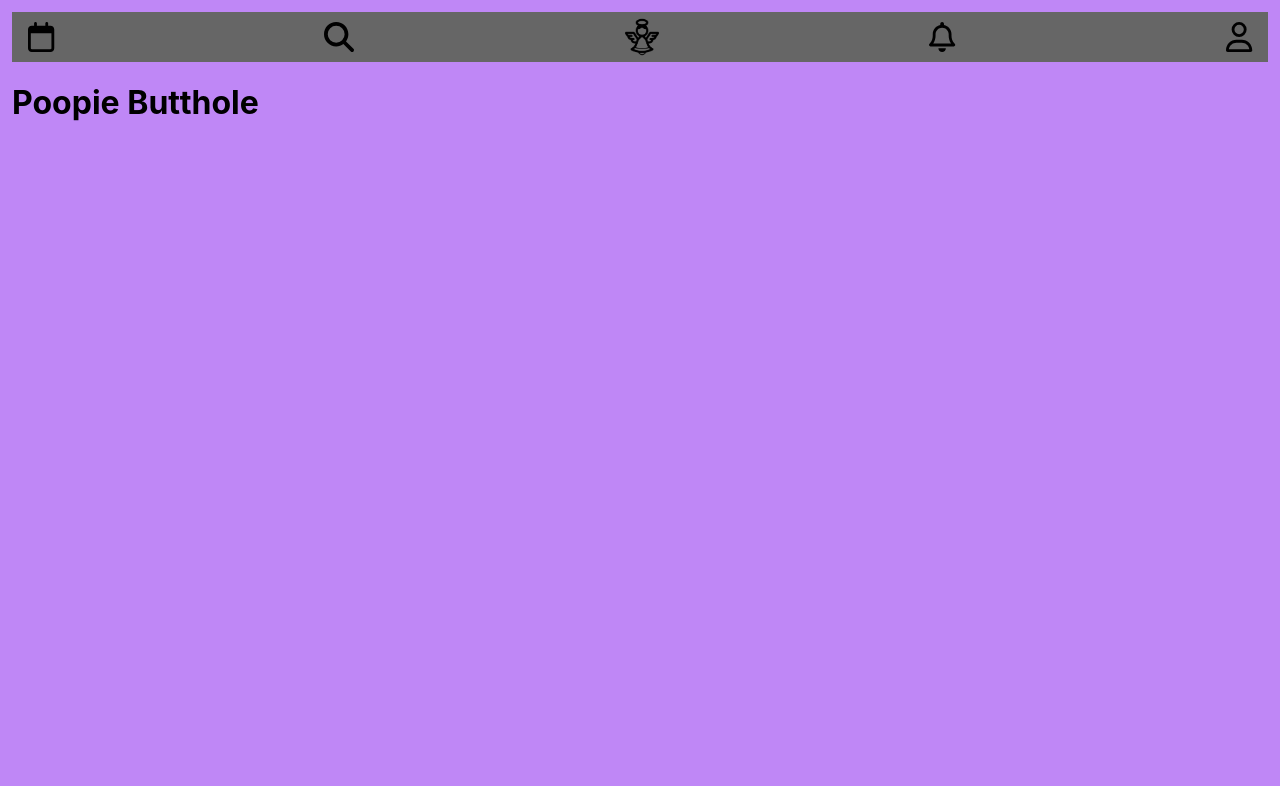
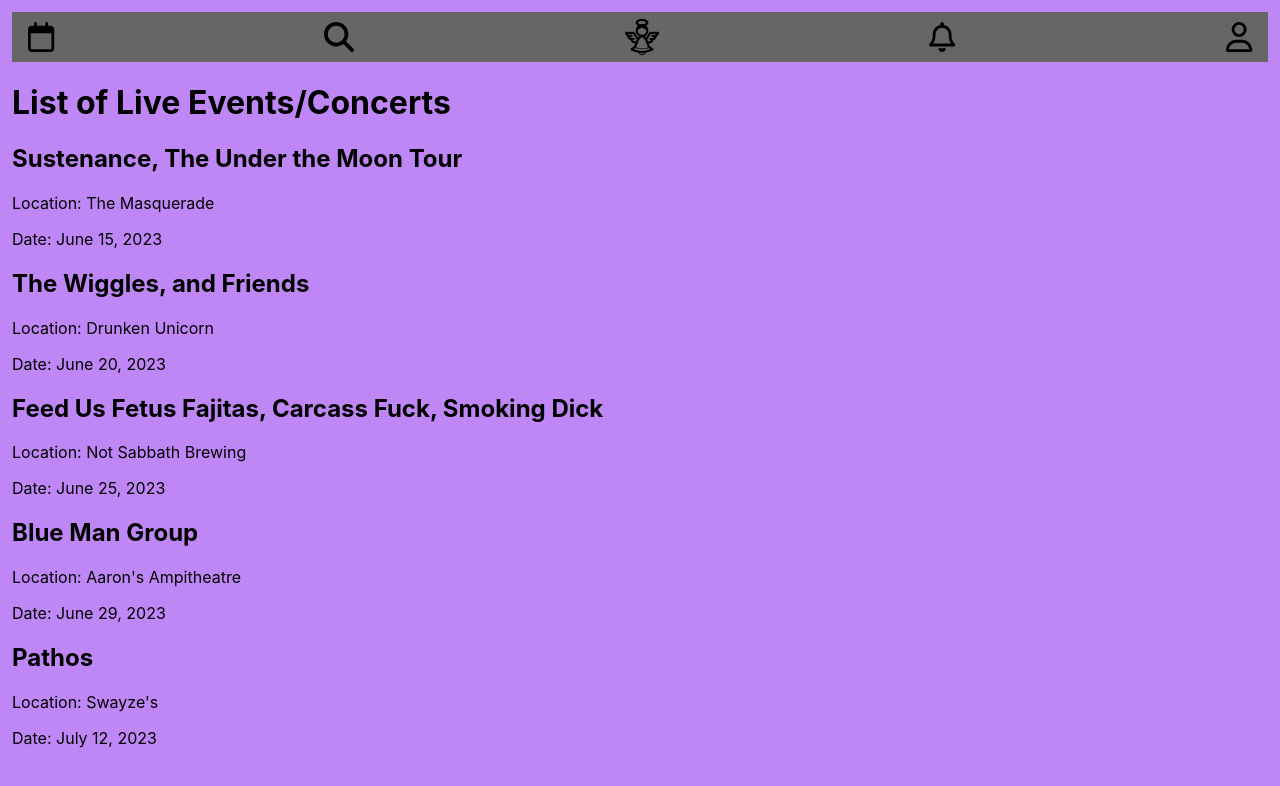
Before and after one commit to GuiltyDogg/angelchoir2, a React (Create React App) app: page / in a window 1280 px wide. Shown: the top 786 px of the page. Built offline with nearby package versions, Linux system fonts and the light colour scheme.

Commit message:
Added content to eventspage(still no styling)

```diff
--- a/src/design/organisms/eventspage/index.js
+++ b/src/design/organisms/eventspage/index.js
@@ -1,7 +1,60 @@
+// import React from "react";
+
+// function Events() {
+//   return <h1>Poopie Butthole</h1>;
+// }
+
+// export default Events;
+
 import React from "react";
+// import eventStyles from "./styles";
 
 function Events() {
-  return <h1>Poopie Butthole</h1>;
+  const events = [
+    {
+      id: 1,
+      title: "Sustenance, The Under the Moon Tour",
+      location: "The Masquerade",
+      date: "June 15, 2023",
+    },
+    {
+      id: 2,
+      title: "The Wiggles, and Friends",
+      location: "Drunken Unicorn",
+      date: "June 20, 2023",
+    },
+    {
+      id: 3,
+      title: "Feed Us Fetus Fajitas, Carcass Fuck, Smoking Dick",
+      location: "Not Sabbath Brewing",
+      date: "June 25, 2023",
+    },
+    {
+      id: 4,
+      title: "Blue Man Group",
+      location: "Aaron's Ampitheatre",
+      date: "June 29, 2023",
+    },
+    {
+      id: 5,
+      title: "Pathos",
+      location: "Swayze's",
+      date: "July 12, 2023",
+    },
+  ];
+
+  return (
+    <div>
+      <h1>List of Live Events/Concerts</h1>
+      {events.map((event) => (
+        <div key={event.id}>
+          <h2>{event.title}</h2>
+          <p>Location: {event.location}</p>
+          <p>Date: {event.date}</p>
+        </div>
+      ))}
+    </div>
+  );
 }
 
 export default Events;
--- a/src/design/organisms/eventspage/styles.js
+++ b/src/design/organisms/eventspage/styles.js
@@ -1,3 +1 @@
-import styled from "styled-components";
-
-export const StyledEvents = styled.textbox``;
+import React from "react";
```
